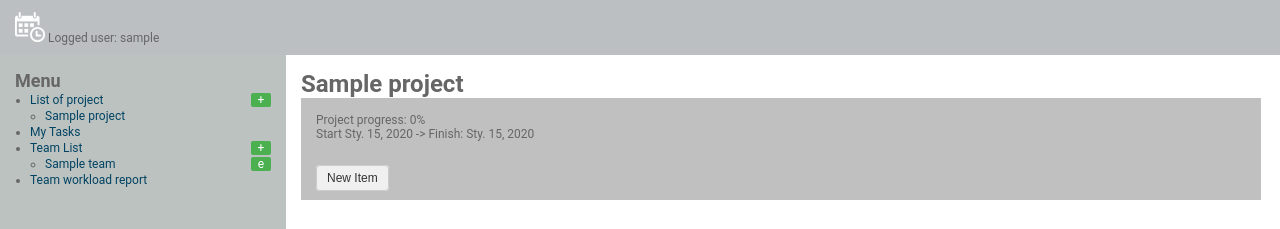
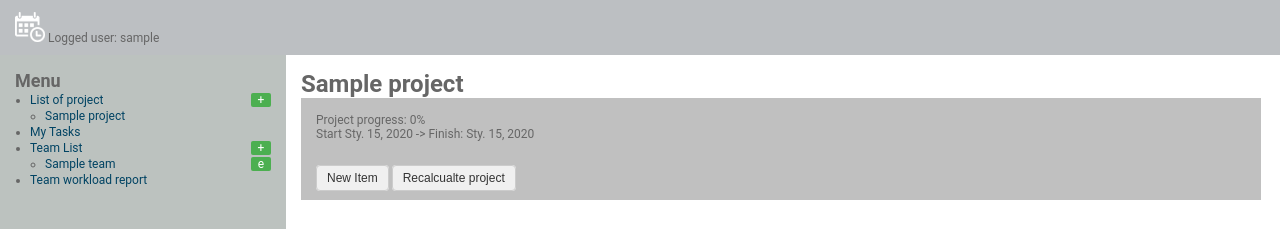
Before and after one commit to asarbs/SimplePlanner, a Django app: page /PlannerApp/project-details/1/ in a window 1280 px wide. Shown: the top 229 px of the page. Run offline with Django 3.2, Linux system fonts and the light colour scheme; a user stored in the database is signed in; tables that the repository leaves empty hold one stand-in row (values such as "Sample post"); parts of the project's set-up code (start-up, migrations or seed data) failed here and were passed over; some libraries are stand-ins or nearby versions; some web fonts are replaced.

Commit message:
some work on add next item and presentation of it

```diff
--- a/PlannerProject/PlannerApp/urls.py
+++ b/PlannerProject/PlannerApp/urls.py
@@ -9,6 +9,7 @@ urlpatterns = [
     path(r'project-create', views.ProjectAdd.as_view(success_url=""), name="project-create"),
     path(r'project-details/<slug:pk>/', views.ProjectDetails.as_view(), name="project-details"),
     path(r'project-list', views.ProjectList, name="project-list"),
+    path(r'project-recalculate/<slug:pk>/', views.project_recalculate, name="project-recalculate"),
     path(r'item-create', views.ItemAdd.as_view(success_url=""), name="item-create"),
     path(r'item-details/<slug:pk>/', views.ItemDetails.as_view(), name="item-details"),
     path(r'item-start/<slug:pk>/', views.startItem, name="item-start"),
--- a/PlannerProject/PlannerApp/views.py
+++ b/PlannerProject/PlannerApp/views.py
@@ -61,6 +61,25 @@ def ProjectList(request):
     projects = Project.objects.all()
     return render(request,"PlannerApp/project_list.html", context={'projects':projects})
 
+
+def update_date(item, new_date):
+    if item is None:
+        return
+    duration = item.planned_end_date - item.planned_start_date
+    item._planned_start_date = new_date
+    item._planned_end_date = new_date + duration
+    item.save()
+    update_date(item.next_item, item.planned_end_date)
+
+    logger.debug(u'{0} -> {2} - {1} {3}'.format(item, new_date, item.next_item, duration))
+
+
+def project_recalculate(request, pk):
+    project = Project.objects.get(id=pk)
+    for item in project.items.all():
+        update_date(item.next_item, item.planned_end_date)
+
+    return HttpResponseRedirect(reverse("project-details", args=(pk,)))
 
 class ItemDetails(DetailView):
     model = Item
--- a/PlannerProject/templates/PlannerApp/project_detail.html
+++ b/PlannerProject/templates/PlannerApp/project_detail.html
@@ -11,6 +11,7 @@ Start {{ project.planned_start_date }} -> Finish: {{ project.planned_end_date }}
 </div>
 <div class="list_of_actions">
     <a href="{% url 'item-create' %}?pid={{ project.id }}" class="button">New Item</a>
+    <a href="{% url 'project-recalculate' project.id %}"" class="button"> Recalcualte project</a>
 </div>
 
 <br><br>
```
